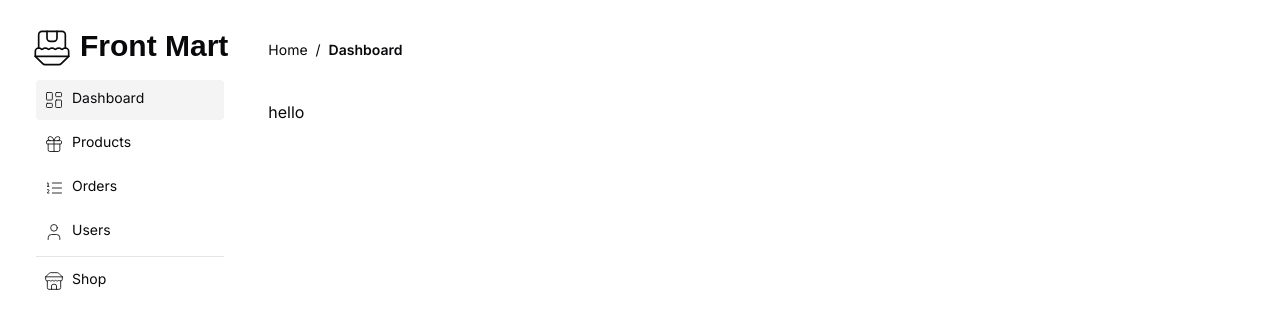
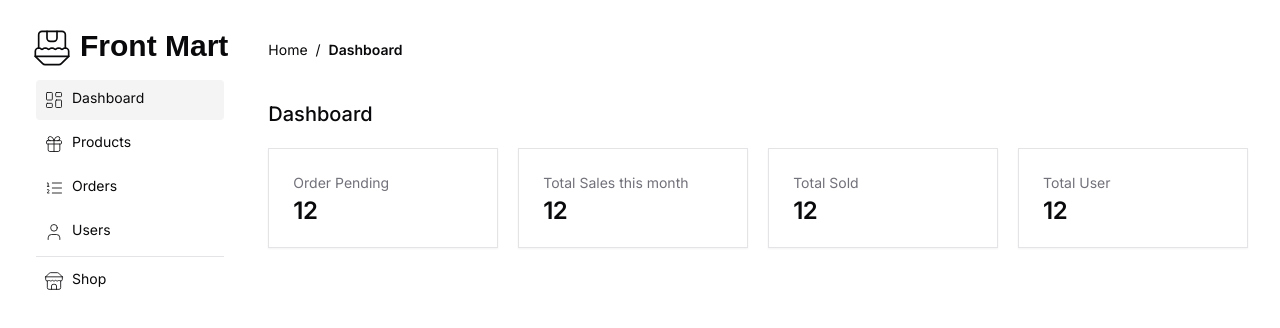
Before and after one commit to StepAsideLiL/front-mart, a Next.js app: page /dashboard in a window 1280 px wide. Shown: the top 328 px of the page. Built offline with nearby package versions, Linux system fonts and the light colour scheme; a web font is replaced by a local one.

Commit message:
design overview section

```diff
--- /dev/null
+++ b/app/(dashboard)/dashboard/_parts/overview.tsx
@@ -0,0 +1,42 @@
+import {
+  Card,
+  CardDescription,
+  CardHeader,
+  CardTitle,
+} from "@/components/ui/card";
+
+const Overview = async () => {
+  return (
+    <section className="grid lg:grid-cols-4 grid-cols-2 gap-5">
+      <Card>
+        <CardHeader>
+          <CardDescription>Order Pending</CardDescription>
+          <CardTitle>{12}</CardTitle>
+        </CardHeader>
+      </Card>
+
+      <Card>
+        <CardHeader>
+          <CardDescription>Total Sales this month</CardDescription>
+          <CardTitle>{12}</CardTitle>
+        </CardHeader>
+      </Card>
+
+      <Card>
+        <CardHeader>
+          <CardDescription>Total Sold</CardDescription>
+          <CardTitle>{12}</CardTitle>
+        </CardHeader>
+      </Card>
+
+      <Card>
+        <CardHeader>
+          <CardDescription>Total User</CardDescription>
+          <CardTitle>{12}</CardTitle>
+        </CardHeader>
+      </Card>
+    </section>
+  );
+};
+
+export default Overview;
--- a/app/(dashboard)/dashboard/page.tsx
+++ b/app/(dashboard)/dashboard/page.tsx
@@ -1,10 +1,25 @@
-import { Separator } from "@/components/ui/separator";
+import Title from "@/components/uis/title";
+import { Metadata } from "next";
+import { Suspense } from "react";
+import Overview from "./_parts/overview";
+
+export const revalidate = 600;
+
+export const metadata: Metadata = {
+  title: "Dashboard: Home",
+};
 
 const DashboardPage = () => {
   return (
-    <main>
-      <div className="h-14">hello</div>
-    </main>
+    <>
+      <section>
+        <Title variant={"xl"}>Dashboard</Title>
+      </section>
+
+      <Suspense fallback={"loading..."}>
+        <Overview />
+      </Suspense>
+    </>
   );
 };
 
```
